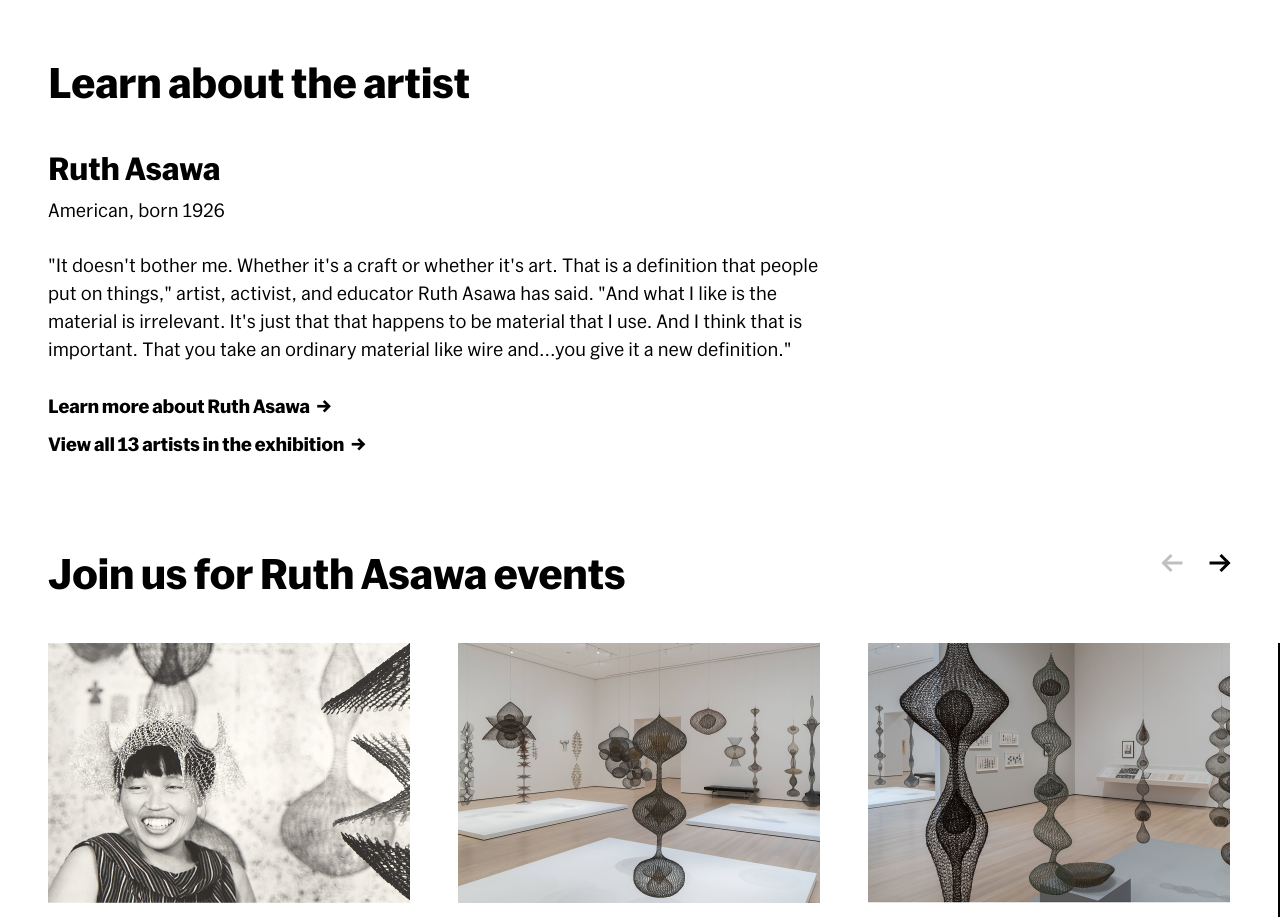
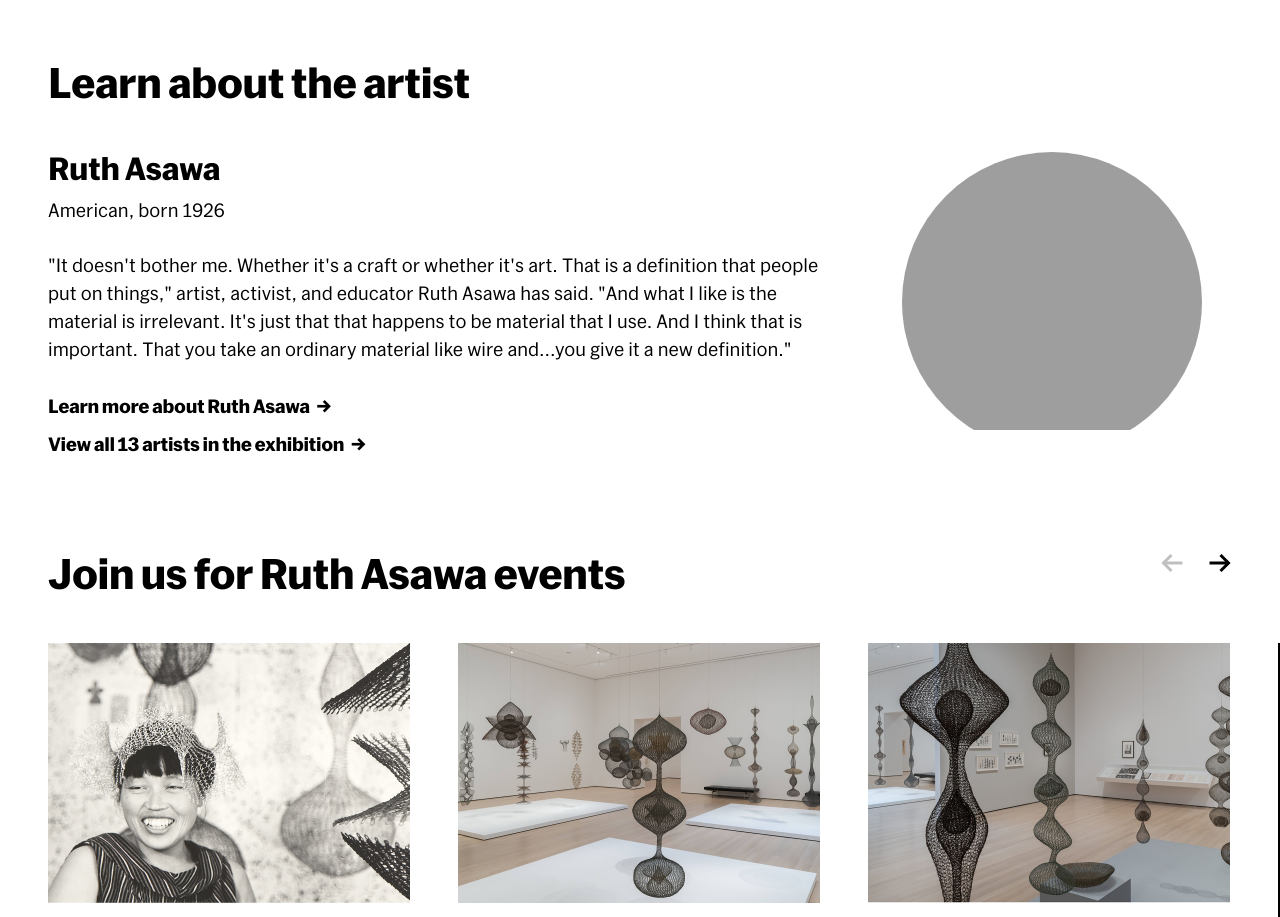
Before and after one commit to sschapowal/exhibition-page-design, a plain HTML site: page r3-a.html in a window 1280 px wide. Shown: the part 2120-3037 px from the top of the page. Drawn offline with Linux system fonts and the light colour scheme; the site is published under a folder, as on GitHub Pages, so addresses that start at the root find nothing; files whose address does not match are found by name.

Commit message:
Add files via upload

```diff
--- a/r3-a.html
+++ b/r3-a.html
@@ -225,11 +225,11 @@
       </div>
           <!-- <div class="exh-overview__sponsors">
             <div class="exh-overview__sponsor">
-              <img src="/img/shared/logos/uniqlo.svg" alt="UNIQLO" width="119" height="53">
+              <img src="img/shared/logos/uniqlo.svg" alt="UNIQLO" width="119" height="53">
               <p>Sponsorship for the exhibition is provided by UNIQLO, MoMA's partner of #ArtForAll.</p>
             </div>
             <div class="exh-overview__sponsor">
-              <img src="/img/shared/logos/luce.svg" alt="Henry Luce Foundation" width="176" height="42">
+              <img src="img/shared/logos/luce.svg" alt="Henry Luce Foundation" width="176" height="42">
               <p>Significant support is provided through a grant from the Henry Luce Foundation.</p>
             </div>
             <a class="exh-overview__add-support" href="#">Additional support ↓</a>
@@ -308,7 +308,7 @@
         </div>
         <div class="artist-spotlight__image-wrap">
           <div class="artist-spotlight__image-circle">
-            <img src="/img/ruth-asawa/RuthAsawaPortrait.png" alt="Ruth Asawa">
+            <img src="img/ruth-asawa/RuthAsawaPortrait.png" alt="Ruth Asawa">
           </div>
         </div>
       </div>
```
